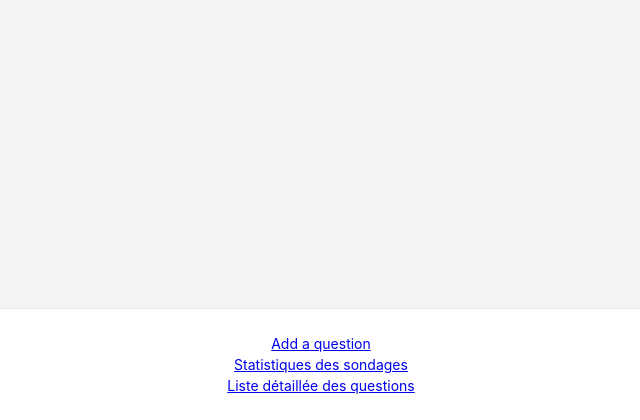
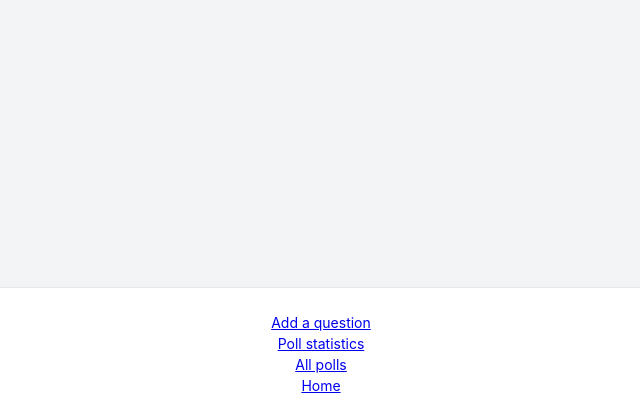
Before and after one commit to albanmartel/module_django, a Django app: page /polls/1/ in a window 1280 px wide. Shown: the part 380-800 px from the top of the page, without its empty margins (319-959 px from the left). Run offline with Django 5.2, Linux system fonts and the light colour scheme; data comes from the database, SQL or seed files in the repository.

Commit message:
UPDATE 'detail.html mise à jour du gabarit add pour utiliser le gabarit base

```diff
--- a/djangotutorial/polls/templates/polls/detail.html
+++ b/djangotutorial/polls/templates/polls/detail.html
@@ -25,9 +25,3 @@
 </form>
 
 {% endblock %}
-
-{% block footer %}
-<p><a href="{% url 'polls:add' %}">Add a question</a></p>
-<p><a href="{% url 'polls:statistics' %}">Statistiques des sondages</a></p>
-<a href="{% url 'polls:all' %}">Liste détaillée des questions </a>
-{% endblock %}
```
